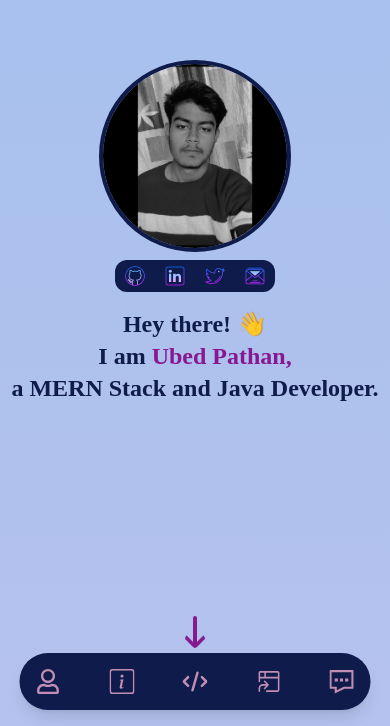
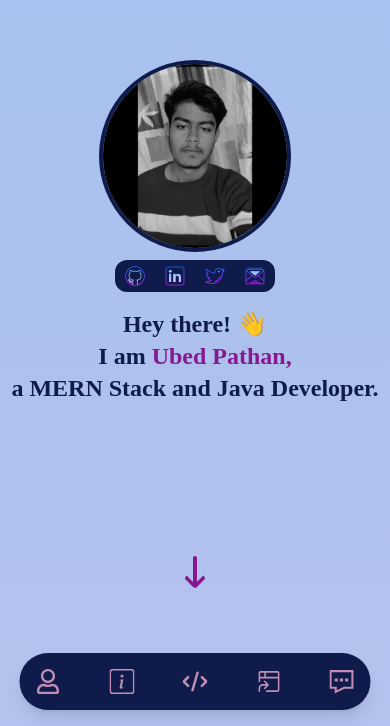
Before and after one commit to Ubed-pathan/portfolio, a React (Vite) app: page / in a window 390 px wide. Shown: the part 118-844 px from the top of the page. Built offline with nearby package versions, Linux system fonts and the light colour scheme.

Commit message:
portfolio

```diff
--- a/src/App.css
+++ b/src/App.css
@@ -51,7 +51,7 @@
 
   @media (max-width: 768px) {
     .down-arrow {
-        top: calc(100vh - 120px);
+        top: calc(100vh - 180px);
     }
 }
 
```
